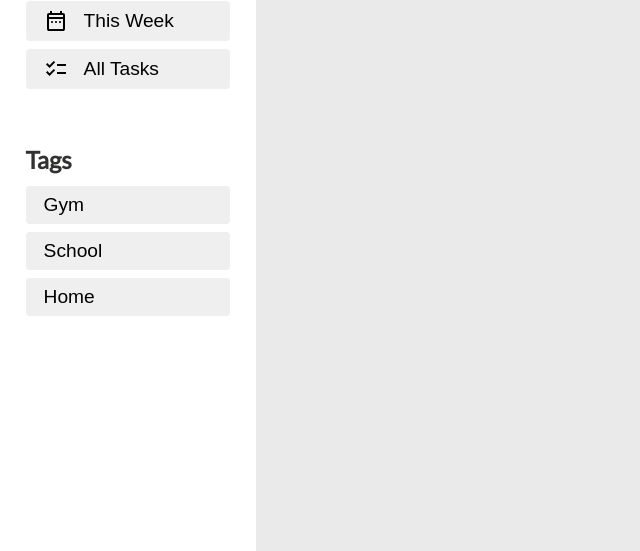
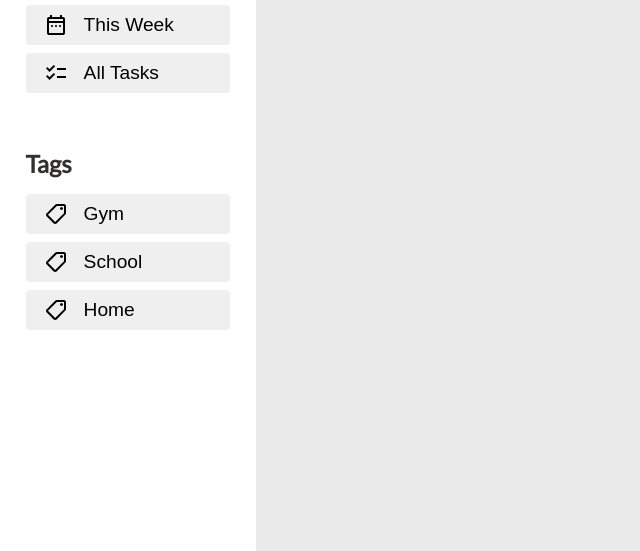
Before and after one commit to detrett/to-do-list, a website built with webpack: page src/template.html in a window 1280 px wide. Shown: the part 249-800 px from the top of the page, without its empty margins (0-640 px from the left). Built offline with nearby package versions, Linux system fonts and the light colour scheme; files whose address does not match are found by name.

Commit message:
style: add tag icon

```diff
--- a/src/styles.css
+++ b/src/styles.css
@@ -170,7 +170,7 @@ body {
 
   & h2 {
     font-weight: 600;
-    margin-block-end: 12px;
+    margin-block-end: 16px;
   }
 }
 
@@ -178,10 +178,7 @@ body {
   background-color: var(--neutralLight);
 }
 
-.no-icon {
-  display: block;
-  margin-inline-start: 12px;
-}
+/* Icons */
 
 .icon {
   width: 24px;
@@ -201,3 +198,7 @@ body {
 .icon-task-list {
   background-image: url(icons/task-list.svg);
 }
+
+.icon-tag {
+  background-image: url(icons/tag.svg);
+}
--- a/src/template.html
+++ b/src/template.html
@@ -38,9 +38,9 @@
         <div id="tags">
             <h2>Tags</h2>
             <ul>
-                <li><button><span class="no-icon"></span>Gym</button></li>
-                <li><button><span class="no-icon"></span>School</button></li>
-                <li><button><span class="no-icon"></span>Home</button></li>
+                <li><button><span class="icon icon-tag"></span>Gym</button></li>
+                <li><button><span class="icon icon-tag"></span>School</button></li>
+                <li><button><span class="icon icon-tag"></span>Home</button></li>
             </ul>
         </div>
     </div>
```
Also changed, not shown: src/icons/tag.svg (added).
